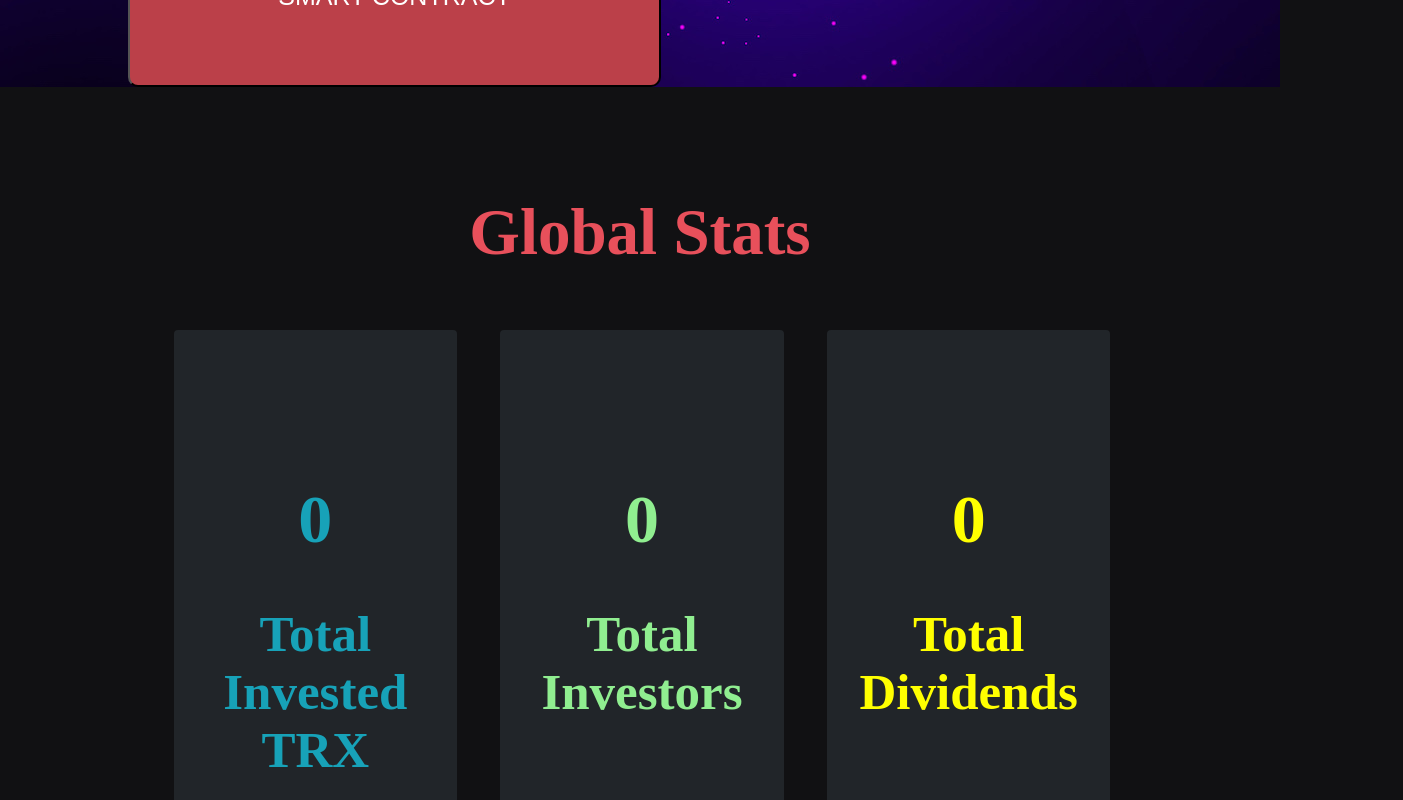
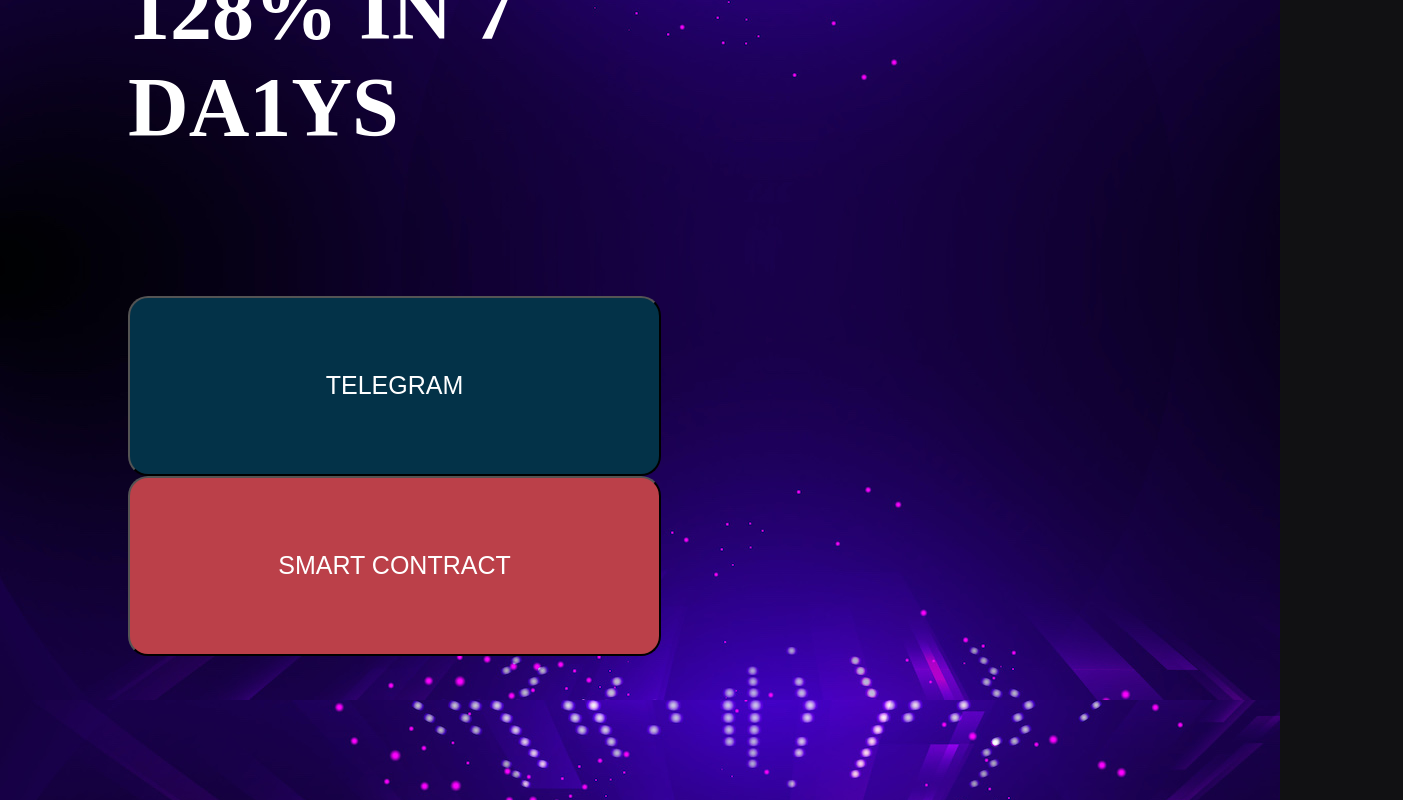
Before and after one commit to ali-203/myapp-master, a React (Create React App) app: page / in a window 1280 px wide. Shown: the part 2000-2800 px from the top of the page, 1403 px wide, since content can reach past the window. Built offline with nearby package versions, Linux system fonts and the light colour scheme.

Commit message:
updated trx

```diff
--- a/src/App.css
+++ b/src/App.css
@@ -6,21 +6,19 @@
 .main{
   background-image: url("../src/img.png");
 }
+.imag_second {
+  margin-right: 140px;
+}
 
 .text_imag {
-  font-size: 45px;
+  font-size: 50px;
     color: white;
     align-items: center;
     margin-top: 135px;
     padding-left: 10%;
     display: flex;
-    padding-bottom: 150p;
+    padding-bottom: 220px;
 }
-
-.imag_second {
-margin-left: 100px;
-}
-
 .decentrlized h3 {
   color: #fc0254;
 }
@@ -29,6 +27,7 @@
 }
 .decentrlized h2 {
   color: white;
+  font-size: 84px;
 }
 .in_7{
   color: #fc0254;
@@ -40,7 +39,7 @@
   margin-top: 70px;
   font-size: 25px;
   background: #033248;
-  border-radius: 10px 10px 10px 10px;
+  border-radius: 20px 20px 20px 20px;
   height: 180px;
   width: 533px;
   color: white;
@@ -49,7 +48,7 @@
   font-size: 25px;
   color: white;
   background: #bb4049;
-  border-radius: 10px 10px 10px 10px;
+  border-radius: 20px 20px 20px 20px;
   height: 180px;
   width: 533px;
 }
@@ -63,18 +62,15 @@
   color: #e8505b;
     text-align: center;
     padding-top: 65px;
-    font-size: 65px;
+    font-size: 95px;
 }
 
 .three_div {
-  padding-left: 82px;
-  text-align: center;
-  margin-top: 60px;
-  display: flex;
-  justify-content: space-around;
-  padding-right: 148px;
-
-
+  padding-left: 142px;
+    text-align: center;
+    display: flex;
+    justify-content: space-around;
+    padding-right: 222px;
 }
 
 .total_trx {
@@ -87,8 +83,8 @@
 }
 .total_invested {
   border-radius: 4px;
-  width: 27%;
-  background-color:#212529;
+    width: 27%;
+    background-color: #212529;
 }
 .total_dividen{
   border-radius: 4px;
@@ -96,20 +92,20 @@
   background-color:#212529;
 }
 .inner_trx{
-  margin-top: 150px;
-    font-size: 34px;
-    color: #17a2b8
+  margin-top: 228px;
+  font-size: 50px;
+  color: #17a2b8;
 
 }
 .inner_investor{
-  margin-top: 150px;
-    font-size: 34px;
+  margin-top: 228px;
+  font-size: 50px;
     color: lightgreen;
 
 }
 .inner_divide{
-  margin-top: 150px;
-  font-size: 34px;
+  margin-top: 228px;
+  font-size: 50px;
   color: yellow;
 }
 
--- a/src/App.js
+++ b/src/App.js
@@ -20,7 +20,7 @@
                         </div>
 
 
-                    <img className="imag_second" src="money.png" width="1500" />
+                    <img className="imag_second" src="money.png" width="2000" />
                 </div>
                 </div>
 
```
Also changed, not shown: 1 other file (tests, documents, lock files or other folders).
